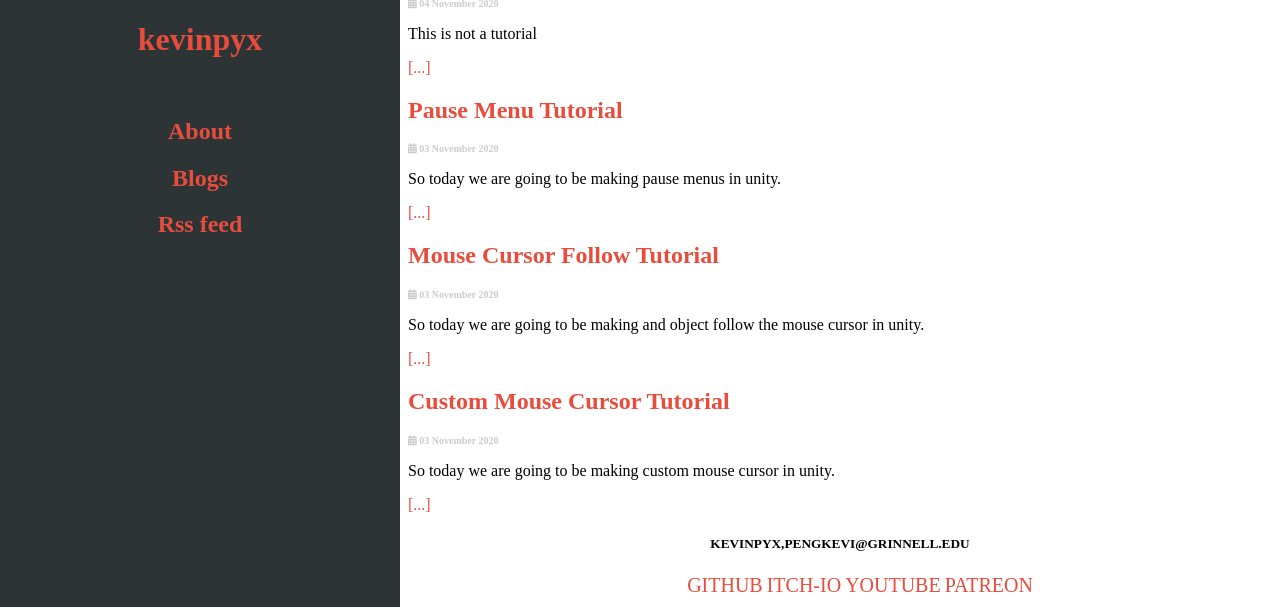
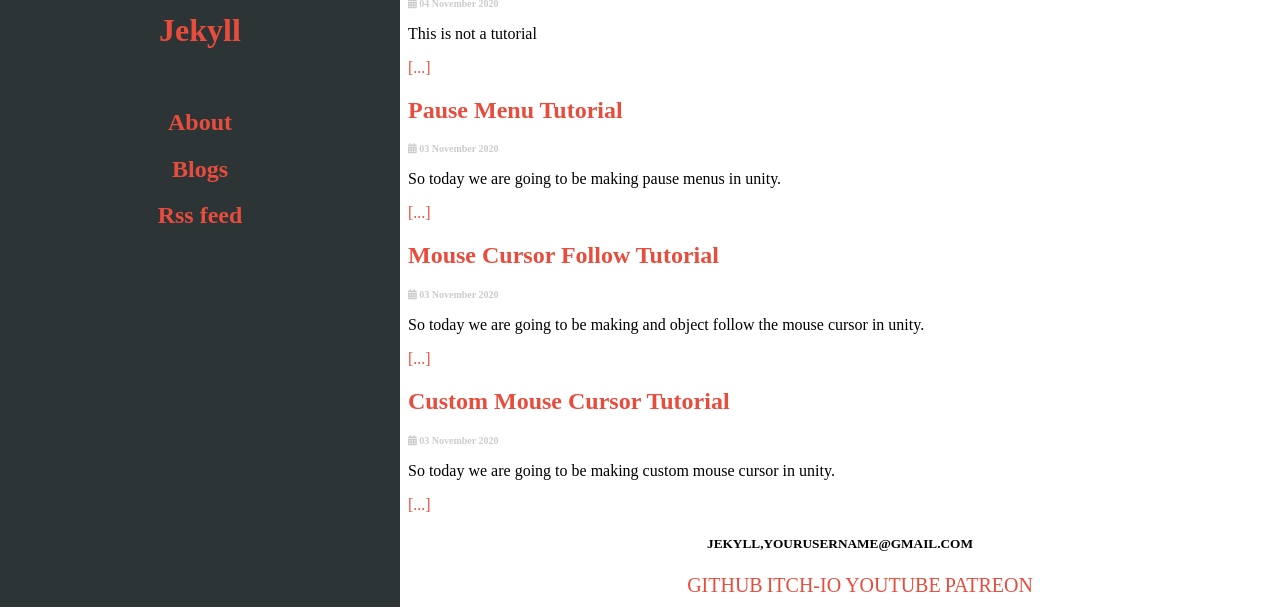
Before and after one commit to Kevinpyx/kevinpyx.github.io, a Jekyll site: the page built from index.html, in a window 1280 px wide, cut to the strip 293-906 px from the top of the page. Built offline with Jekyll 4.4.1, drawn with Linux system fonts in a browser that asks for light colours; some of the changed text lies outside the part shown.

Commit message:
Update _config.yml

```diff
--- a/_config.yml
+++ b/_config.yml
@@ -1,12 +1,12 @@
-title: Yuxin (Kevin) Peng - 彭羽鑫
+title: Atlas Jekyll Theme
 desciption: >
-  Kevin Peng's personal website.
-email: pengkevi@grinnell.edu
+  A jekyll theme for personal website.
+email: yourusername@gmail.com
 baseurl: "/atlas-jekyll-theme" # the subpath of your site, e.g. /blog
 #replace nrdybhu1.github.io with your domainname.com
-url: "https://kevinpyx.github.io" # the base hostname & protocol for your site
-#twitter_username: jekyllrb
-github_username:  kevinpyx
+url: "https://nrdybhu1.github.io" # the base hostname & protocol for your site
+twitter_username: jekyllrb
+github_username:  Jekyll
 markdown: kramdown
 page_excerpts: true
 favicon: "/img/atlas.png"
```
